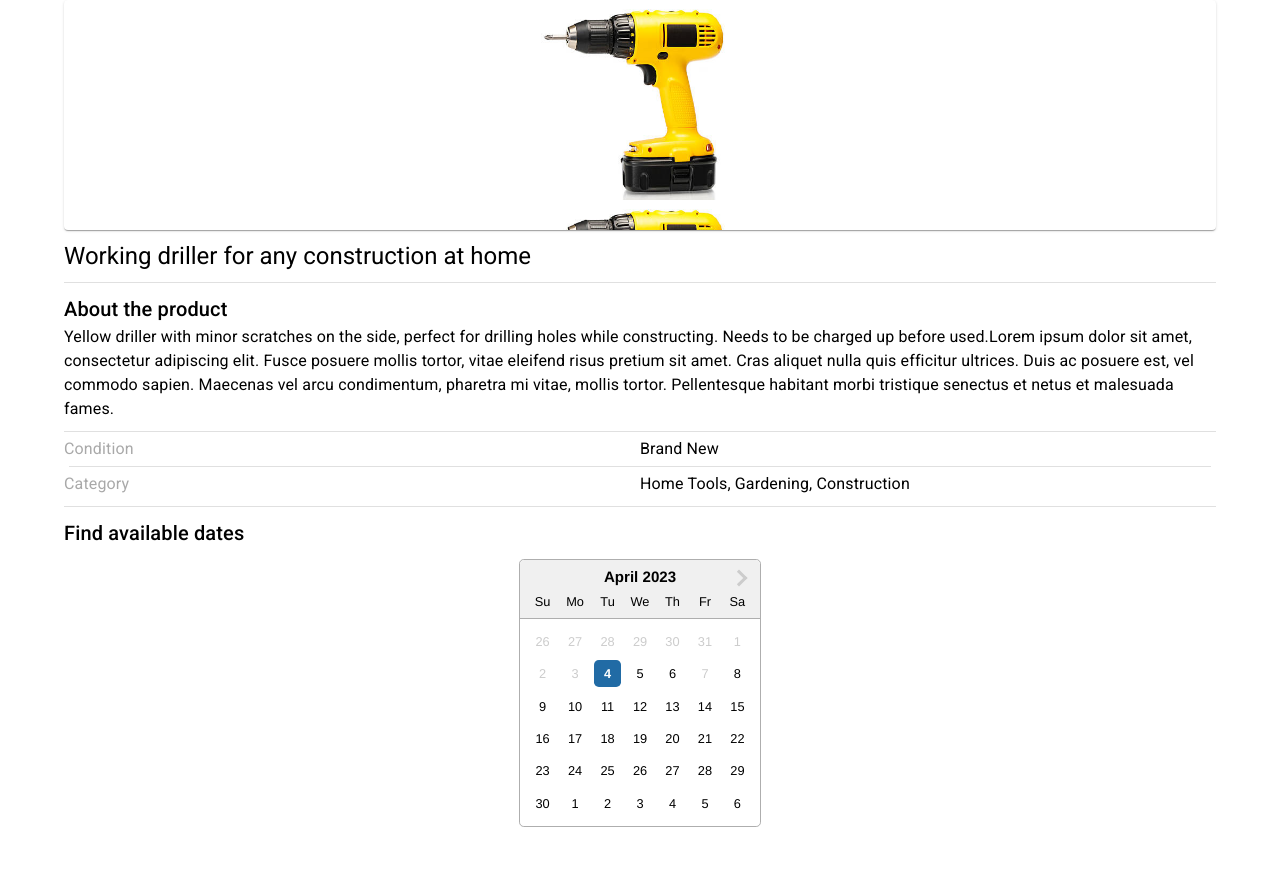
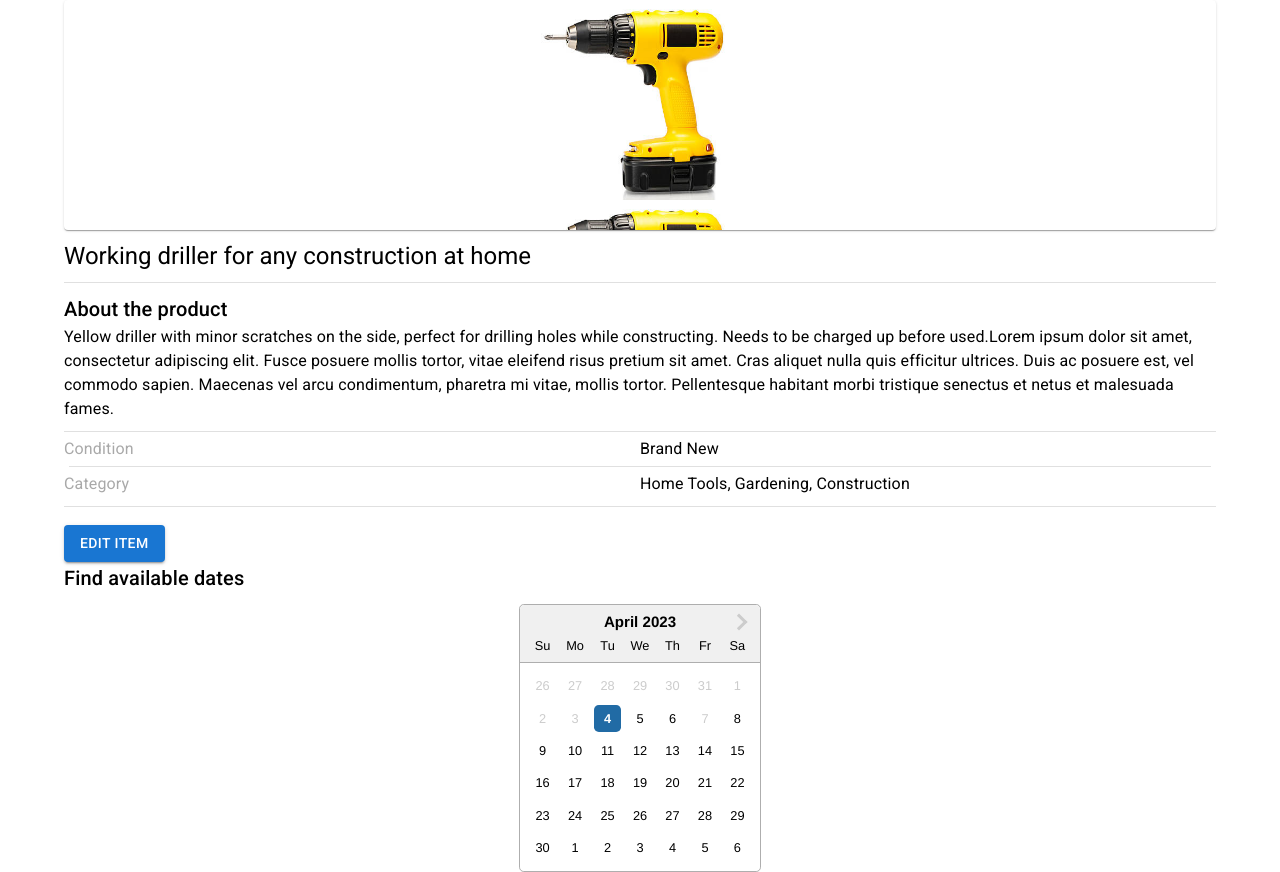
Before and after one commit to boro-mta/boro-fe, a React (Create React App) app: page /item/1 in a window 1280 px wide. Before the commit the page ends 827 px from the top, so only its background shows below. Built offline with nearby package versions, Linux system fonts and the light colour scheme.

Commit message:
added editPage file, removed free text from newItemPage, added edit item button

```diff
--- a/src/index.tsx
+++ b/src/index.tsx
@@ -18,6 +18,7 @@ import "@fontsource/roboto/700.css";
 import "slick-carousel/slick/slick.css";
 import "slick-carousel/slick/slick-theme.css";
 import AddItemPage from "./routes/addItemPage";
+import EditItemPage from "./routes/editItemPage";
 
 const container = document.getElementById("root")!;
 const root = createRoot(container);
@@ -40,6 +41,10 @@ const router = createBrowserRouter([
     element: <AddItemPage />,
   },
   {
+    path: "editItem/:itemId",
+    element: <EditItemPage />,
+  },
+  {
     path: "*",
     element: <ErrorPage />,
   },
--- a/src/routes/addItemPage.tsx
+++ b/src/routes/addItemPage.tsx
@@ -402,7 +402,7 @@ const addItemPage = (props: Props) => {
                         </Button> */}
                       </Stack>
 
-                      <div>
+                      {/* <div>
                         <TextField
                           id="free-text"
                           label="Write Here More Details"
@@ -413,7 +413,7 @@ const addItemPage = (props: Props) => {
                           sx={{ width: "100%" }}
                         />
                         <p>{freeTextCount}/250</p>
-                      </div>
+                      </div> */}
 
                       <LoadingButton
                         sx={{ mt: 1, mr: 1 }}
--- /dev/null
+++ b/src/routes/editItemPage.tsx
@@ -0,0 +1,34 @@
+import React, { useState } from "react";
+import { useNavigate, useParams } from "react-router";
+import { IFullItemDetailsNew } from "../types";
+
+type Props = {};
+
+type IFullItemDetailsParams = {
+    itemId: string;
+};
+
+const EditItemPage = (props: Props) => {
+    const navigate = useNavigate();
+
+    const [itemDetails, setItemDetails] = useState<IFullItemDetailsNew>({
+        categories: [],
+        condition: "",
+        itemId: "",
+        title: "",
+        images: [],
+        description: "",
+        excludedDates: [],
+    });
+
+    let { itemId } = useParams<IFullItemDetailsParams>();
+
+
+    return (
+        <div id="edit-item-page">
+            <p>This page is under constraction</p>
+        </div>
+    );
+};
+
+export default EditItemPage;
--- a/src/routes/itemDetailsPage.tsx
+++ b/src/routes/itemDetailsPage.tsx
@@ -158,6 +158,14 @@ const itemDetailsPage = (props: Props) => {
       />
       <Divider sx={{ marginTop: "10px", marginBottom: "10px" }} />
 
+      <Button
+        variant="contained"
+        sx={{ mt: 1, mr: 1 }}
+        onClick={() => navigate(`/editItem/${itemId}`)}
+      >
+        Edit Item
+      </Button>
+
       <Typography variant="h6" sx={{ marginBottom: "10px" }}>
         Find available dates
       </Typography>
```
